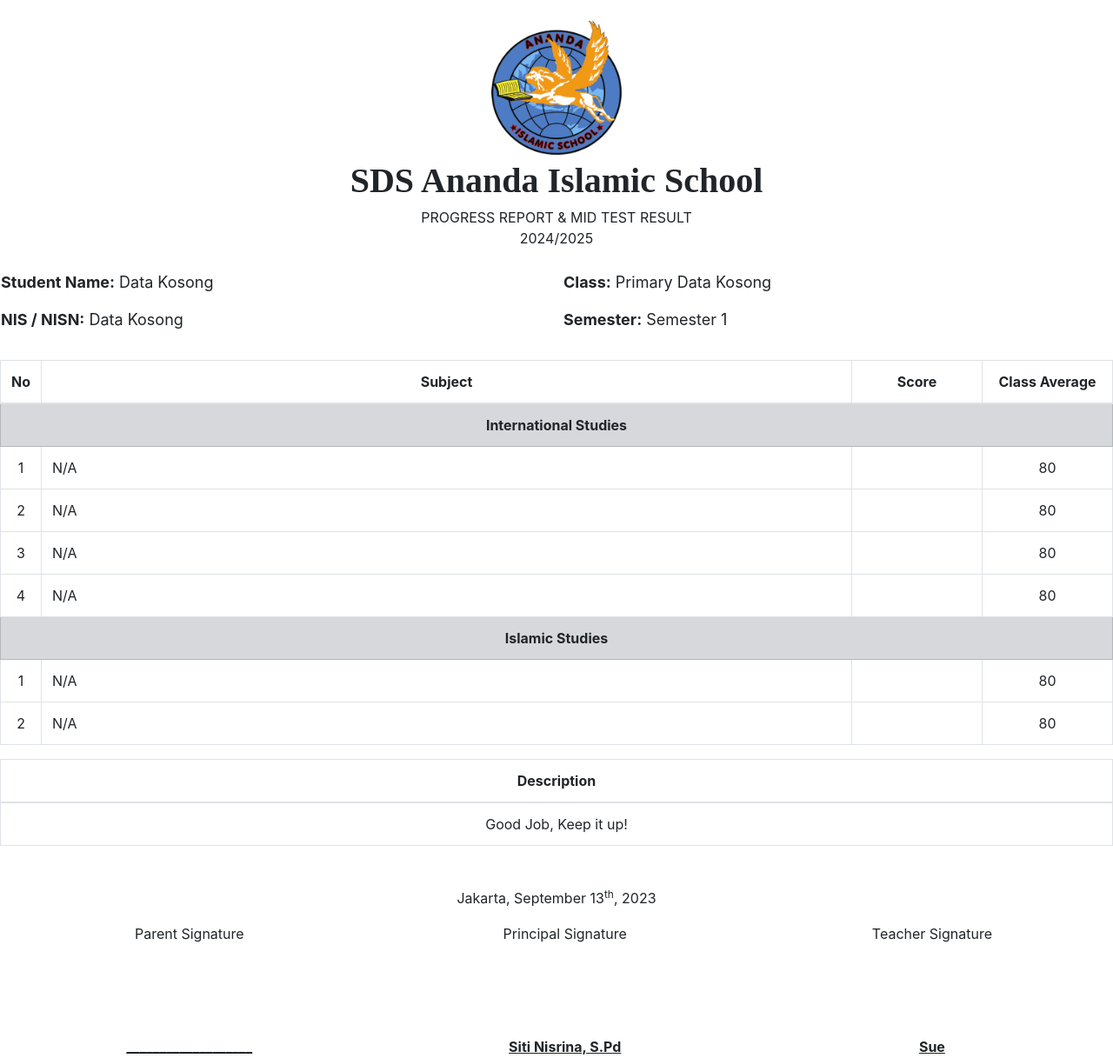
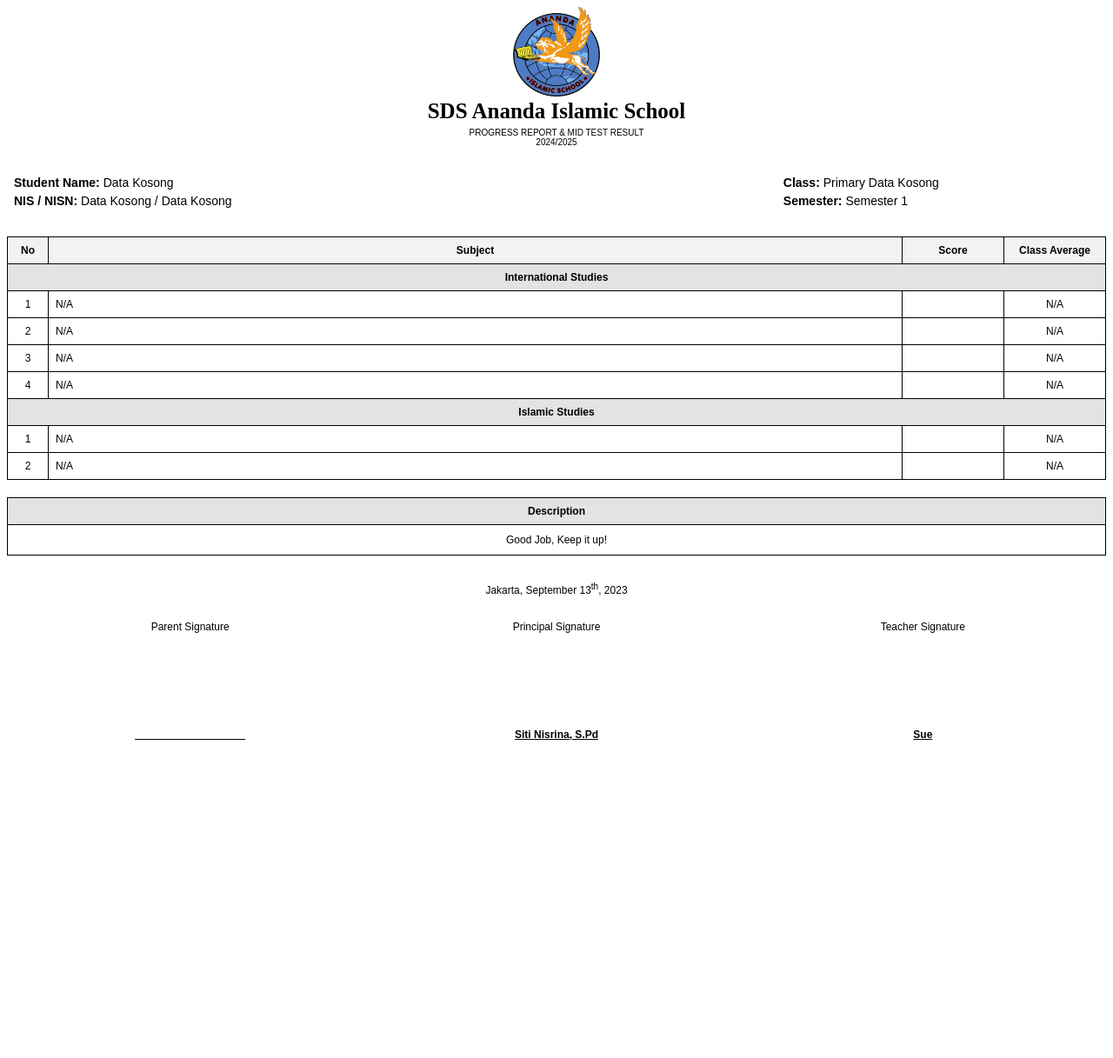
Before and after one commit to hermawannnn/ci3, a PHP site: template application/views/print_rapormid_view.php in a window 1280 px wide. Shown: the whole page at 87% size. After the commit the page ends 851 px from the top, so only its background shows below. Run offline with PHP 8.4, Linux system fonts and the light colour scheme; the template is opened without the code that fills it, so the values that code supplies are empty; some web fonts are replaced.

Commit message:
refactor Rapormid model and controller to calculate class averages for multiple subjects

```diff
--- a/application/views/print_rapormid_view.php
+++ b/application/views/print_rapormid_view.php
@@ -5,233 +5,213 @@
     <meta charset="UTF-8">
     <meta name="viewport" content="width=device-width, initial-scale=1.0">
     <title>Progress Report</title>
-    <link href="https://stackpath.bootstrapcdn.com/bootstrap/4.5.2/css/bootstrap.min.css" rel="stylesheet">
+    <!-- <link rel="stylesheet" href="<?php echo base_url() ?>aset/print_rapormid.css"> -->
+
     <style>
         @font-face {
             font-family: dauphin;
             src: url(<?php echo base_url() ?>aset/dist/font/dauphin.ttf)
         }
 
+        body {
+            font-family: Arial, sans-serif;
+            font-size: 12px;
+        }
+
         .bp {
             font-family: 'dauphin';
-            font-size: 40px;
             font-weight: bold;
+            font-size: 25px;
         }
 
-        .table th,
-        .table td {
+        table {
+            width: 100%;
+            border-collapse: collapse;
+        }
+
+        th,
+        td {
+            border: 1px solid #000;
+            padding: 8px;
             text-align: center;
         }
 
-        .isitabel {
-            font-size: 18px;
+        th {
+            background-color: #f2f2f2;
         }
 
-        @media print {
-            body {
-                margin: 1mm;
-                /* Mengurangi margin saat print */
-            }
+        .table-bordered {
+            border: 1px solid #000;
+        }
 
-            .table thead th {
-                background-color: rgb(104, 104, 104) !important;
-                -webkit-print-color-adjust: exact;
-                print-color-adjust: exact;
-                color: white !important;
-            }
+        .mt-3 {
+            margin-top: 1.5em;
+        }
 
-            .table-secondary {
-                background-color: rgb(0, 0, 0) !important;
-                -webkit-print-color-adjust: exact;
-                print-color-adjust: exact;
-            }
+        .mt-5 {
+            margin-top: 3em;
+        }
 
-            .tdp {
-                background-color: rgb(104, 104, 104) !important;
-                print-color-adjust: exact;
-            }
+        .table-secondary {
+            background-color: #e2e3e5;
+        }
+
+        .text-center {
+            text-align: center;
         }
     </style>
 </head>
 
 <body>
-    <div class="col-12 text-center">
-        <br>
-        <img src="<?php echo base_url() ?>aset/dist/img/logo-ais.png" width="150px" alt="Logo Ananda Islamic School">
+    <div style="text-align: center; margin-bottom: 20px;">
+        <img src="<?php echo base_url() ?>aset/dist/img/logo-ais.png" width="100px" alt="Logo Ananda Islamic School">
         <br>
         <span class="bp">SDS Ananda Islamic School</span>
         <br>
-        PROGRESS REPORT & MID TEST RESULT
-        <br>
-        2024/2025
+        <p style="font-size: 10px; margin-top: 5px;">PROGRESS REPORT & MID TEST RESULT<br>2024/2025</p>
     </div>
-    <br>
 
-    <table style="width: 100%;">
+    <table style="width: 100%; margin-bottom: 20px; border: none;">
         <tr>
-            <td class="isitabel" style="text-align: left;">
-                <p><strong>Student Name:</strong> <?php echo isset($siswa['nama']) ? $siswa['nama'] : 'Data Kosong'; ?></p>
-                <p><strong>NIS / NISN:</strong> <?php echo isset($siswa['nis']) ? $siswa['nis'] : 'Data Kosong'; ?></p>
+            <td style="width: 70%; text-align: left; padding: 8px; border: none; font-size: 14px;">
+                <p style="margin: 5px 0;"><strong>Student Name:</strong> <?php echo isset($siswa['nama']) ? $siswa['nama'] : 'Data Kosong'; ?></p>
+                <p style="margin: 5px 0;"><strong>NIS / NISN:</strong> <?php echo isset($siswa['nis']) ? $siswa['nis'] : 'Data Kosong'; ?> / <?php echo isset($siswa['nisn']) ? $siswa['nisn'] : 'Data Kosong'; ?></p>
             </td>
-            <td class="isitabel" style="text-align: left;">
-                <p><strong>Class:</strong> Primary <?php echo isset($siswa['nama_kelas']) ? $siswa['nama_kelas'] : 'Data Kosong'; ?></p>
-                <p><strong>Semester:</strong> Semester 1</p>
+            <td style="width: 30%; text-align: left; padding: 8px; border: none; font-size: 14px;">
+                <p style="margin: 5px 0;"><strong>Class:</strong> Primary <?php echo isset($siswa['nama_kelas']) ? $siswa['nama_kelas'] : 'Data Kosong'; ?></p>
+                <p style="margin: 5px 0;"><strong>Semester:</strong> Semester 1</p>
             </td>
         </tr>
     </table>
-    <table class="table table-bordered mt-3">
+
+    <table class="table table-bordered" style="margin-top: 20px;">
         <thead>
             <tr>
-                <th style="width: 30px; text-align: center; vertical-align: middle;">No</th>
-                <th style="text-align: center; vertical-align: middle;">Subject</th>
-                <th style="width: 150px; text-align: center; vertical-align: middle;">Score</th>
-                <th style="width: 150px; text-align: center; vertical-align: middle;">Class Average</th>
+                <th style="width: 30px;">No</th>
+                <th>Subject</th>
+                <th style="width: 100px;">Score</th>
+                <th style="width: 100px;">Class Average</th>
             </tr>
         </thead>
         <tbody>
             <tr class="table-secondary">
-                <td class="tdp" colspan="4"><strong>International Studies</strong></td>
+                <td colspan="4" style="font-weight: bold;">International Studies</td>
             </tr>
             <tr>
                 <td>1</td>
-                <!-- Math -->
                 <td style="text-align: left;"><?php echo isset($pelajaran[0]['nama_pelajaran']) ? $pelajaran[0]['nama_pelajaran'] : 'N/A'; ?></td>
                 <td><?php
                     foreach ($nilai_mid as $nilai) {
                         if ($nilai['pelajaran_id'] == 3) {
                             echo number_format(($nilai['nilai_pt'] + $nilai['nilai_mt']) / 2, 2);
-                            break; // Stop looping once you find the match
+                            break;
                         }
                     }
                     ?></td>
-                <td>80</td>
+                <td><?php echo isset($ratakelas_math['nilai_pt']) ? number_format($ratakelas_math['nilai_pt'], 2) : 'N/A'; ?></td>
             </tr>
             <tr>
                 <td>2</td>
-                <!-- English -->
                 <td style="text-align: left;"><?php echo isset($pelajaran[1]['nama_pelajaran']) ? $pelajaran[1]['nama_pelajaran'] : 'N/A'; ?></td>
                 <td><?php
                     foreach ($nilai_mid as $nilai) {
                         if ($nilai['pelajaran_id'] == 4) {
                             echo number_format(($nilai['nilai_pt'] + $nilai['nilai_mt']) / 2, 2);
-                            break; // Stop looping once you find the match
+                            break;
                         }
                     }
                     ?></td>
-                <td>80</td>
+                <td><?php echo isset($ratakelas_english['nilai_pt']) ? number_format($ratakelas_english['nilai_pt'], 2) : 'N/A'; ?></td>
             </tr>
             <tr>
                 <td>3</td>
-                <!-- Science -->
-                <td style="text-align: left;"> <?php echo isset($pelajaran[2]['nama_pelajaran']) ? $pelajaran[2]['nama_pelajaran'] : 'N/A'; ?></td>
+                <td style="text-align: left;"><?php echo isset($pelajaran[2]['nama_pelajaran']) ? $pelajaran[2]['nama_pelajaran'] : 'N/A'; ?></td>
                 <td><?php
                     foreach ($nilai_mid as $nilai) {
                         if ($nilai['pelajaran_id'] == 5) {
                             echo number_format(($nilai['nilai_pt'] + $nilai['nilai_mt']) / 2, 2);
-                            break; // Stop looping once you find the match
+                            break;
                         }
                     }
                     ?></td>
-                <td>80</td>
+                <td><?php echo isset($ratakelas_science['nilai_pt']) ? number_format($ratakelas_science['nilai_pt'], 2) : 'N/A'; ?></td>
             </tr>
             <tr>
                 <td>4</td>
-                <!-- ICT -->
                 <td style="text-align: left;"><?php echo isset($pelajaran[3]['nama_pelajaran']) ? $pelajaran[3]['nama_pelajaran'] : 'N/A'; ?></td>
                 <td><?php
                     foreach ($nilai_mid as $nilai) {
                         if ($nilai['pelajaran_id'] == 6) {
                             echo number_format(($nilai['nilai_pt'] + $nilai['nilai_mt']) / 2, 2);
-                            break; // Stop looping once you find the match
+                            break;
                         }
                     }
                     ?></td>
-                <td>80</td>
+                <td><?php echo isset($ratakelas_ict['nilai_pt']) ? number_format($ratakelas_ict['nilai_pt'], 2) : 'N/A'; ?></td>
             </tr>
             <tr class="table-secondary">
-                <td colspan="4"><strong>Islamic Studies</strong></td>
+                <td colspan="4" style="font-weight: bold;">Islamic Studies</td>
             </tr>
             <tr>
                 <td>1</td>
-                <!-- Tahfidz -->
                 <td style="text-align: left;"><?php echo isset($pelajaran[5]['nama_pelajaran']) ? $pelajaran[5]['nama_pelajaran'] : 'N/A'; ?></td>
                 <td><?php
                     foreach ($nilai_mid as $nilai) {
                         if ($nilai['pelajaran_id'] == 10) {
                             echo number_format(($nilai['nilai_pt'] + $nilai['nilai_mt']) / 2, 2);
-                            break; // Stop looping once you find the match
+                            break;
                         }
                     }
                     ?></td>
-                <td>80</td>
+                <td><?php echo isset($ratakelas_tahfidz['nilai_pt']) ? number_format($ratakelas_tahfidz['nilai_pt'], 2) : 'N/A'; ?></td>
             </tr>
             <tr>
                 <td>2</td>
-                <!-- Arabic -->
                 <td style="text-align: left;"><?php echo isset($pelajaran[4]['nama_pelajaran']) ? $pelajaran[4]['nama_pelajaran'] : 'N/A'; ?></td>
                 <td><?php
                     foreach ($nilai_mid as $nilai) {
                         if ($nilai['pelajaran_id'] == 8) {
                             echo number_format(($nilai['nilai_pt'] + $nilai['nilai_mt']) / 2, 2);
-                            break; // Stop looping once you find the match
+                            break;
                         }
                     }
                     ?></td>
-                <td>80</td>
+                <td><?php echo isset($ratakelas_arabic['nilai_pt']) ? number_format($ratakelas_arabic['nilai_pt'], 2) : 'N/A'; ?></td>
             </tr>
         </tbody>
     </table>
-    <table class="table table-bordered mt-3">
+
+    <table class="table table-bordered" style="margin-top: 20px;">
         <thead>
-            <tr>
-                <td>
-                    <strong>Description</strong>
-                </td>
+            <tr class="table-secondary">
+                <td style="font-weight: bold; text-align: center;">Description</td>
             </tr>
         </thead>
         <tbody>
             <tr>
-                <td>Good Job, Keep it up!</td>
+                <td style="text-align: center; padding: 10px;">Good Job, Keep it up!</td>
             </tr>
         </tbody>
-
     </table>
 
-    <p class="text-center mt-5">Jakarta, September 13<sup>th</sup>, 2023</p>
+    <p style="text-align: center; margin-top: 30px;">Jakarta, September 13<sup>th</sup>, 2023</p>
 
-    <table style="width: 100%;">
+    <table style="width: 100%; margin-top: 20px; border: none;">
         <tr style="text-align: center;">
-            <td>Parent Signature</td>
-            <td>Principal Signature</td>
-            <td>Teacher Signature</td>
+            <td style="width: 33.33%; border: none;">Parent Signature</td>
+            <td style="width: 33.33%; border: none;">Principal Signature</td>
+            <td style="width: 33.33%; border: none;">Teacher Signature</td>
         </tr>
         <tr>
-            <td>&nbsp;</td>
-            <td>&nbsp;</td>
-            <td>&nbsp;</td>
+            <td style="padding: 40px; border: none;">&nbsp;</td>
+            <td style="padding: 40px; border: none;">&nbsp;</td>
+            <td style="padding: 40px; border: none;">&nbsp;</td>
         </tr>
-        <tr>
-            <td>&nbsp;</td>
-            <td>&nbsp;</td>
-            <td>&nbsp;</td>
+        <tr style="text-align: center;">
+            <td style="font-weight: bold; text-decoration: underline; border: none;">___________________</td>
+            <td style="font-weight: bold; text-decoration: underline; border: none;">Siti Nisrina, S.Pd</td>
+            <td style="font-weight: bold; text-decoration: underline; border: none;">Sue</td>
         </tr>
-        <tr>
-            <td>&nbsp;</td>
-            <td>&nbsp;</td>
-            <td>&nbsp;</td>
-        </tr>
-        <tr>
-            <td>&nbsp;</td>
-            <td>&nbsp;</td>
-            <td>&nbsp;</td>
-        </tr>
-
-        <tr style="text-align: center;">
-            <td style="font-weight: bold; text-decoration: underline;">___________________</td>
-            <td style="font-weight: bold; text-decoration: underline;">Siti Nisrina, S.Pd</td>
-            <td style="font-weight: bold; text-decoration: underline;">Sue</td>
-        </tr>
-
     </table>
 </body>
 
```
Also changed, not shown: application/controllers/Rapormid.php (+20 -7 lines), application/models/Rapormid_model.php (+5 -7 lines), aset/print_rapormid.css (added).
